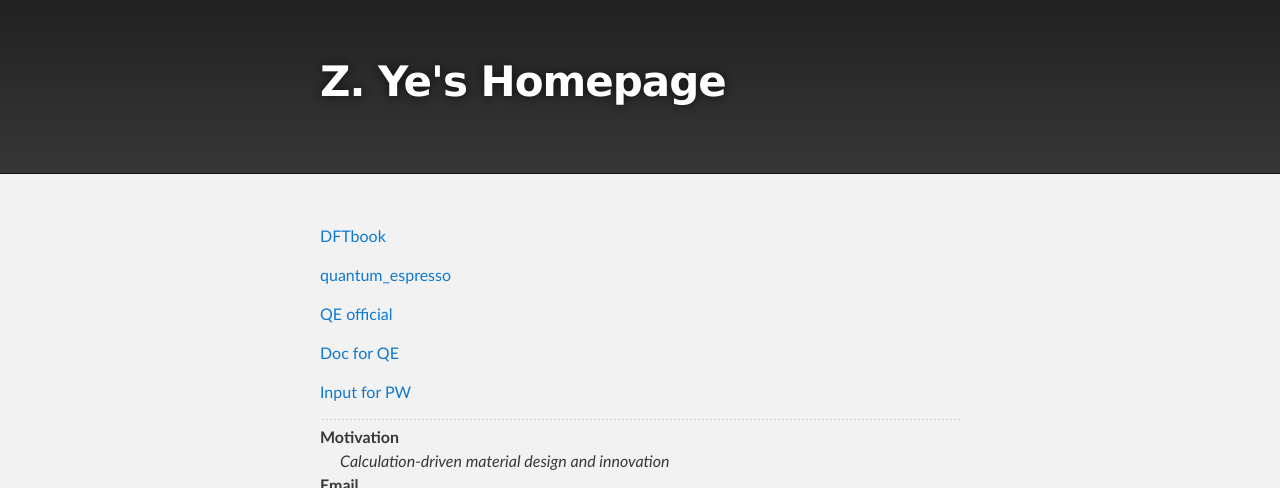
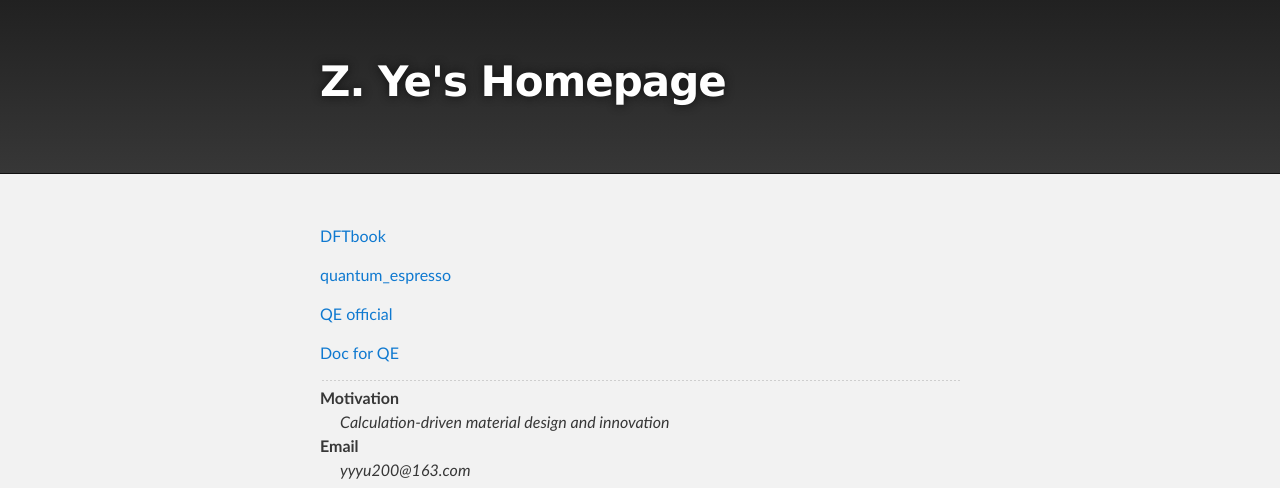
Before and after one commit to yyyu200/yyyu200.github.io, a Jekyll site: the page built from index.md, in a window 1280 px wide. Shown: the top 488 px of the page. Built offline with Jekyll 4.4.1, drawn with Linux system fonts in a browser that asks for light colours; the repository's description, which GitHub fills in, is left out; grey boxes are pictures that could not be loaded.

Commit message:
modify at20181107-14:20:33-aliyun

```diff
--- a/index.md
+++ b/index.md
@@ -9,8 +9,6 @@ layout: default
 [QE official](http://www.quantum-espresso.org/)
 
 [Doc for QE](http://www.quantum-espresso.org/Doc/pw_user_guide/)
-
-[Input for PW](./QE6.0Doc/INPUT_PW.html)
 
 * * *
 
```
